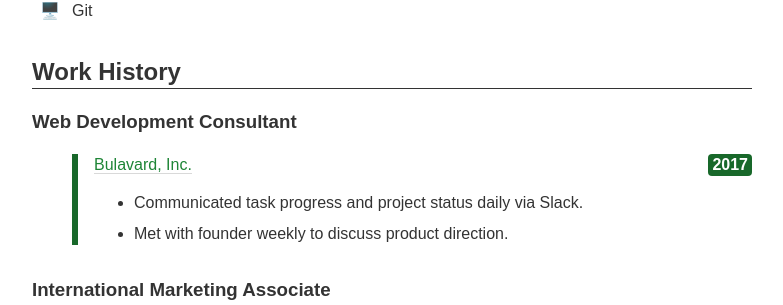
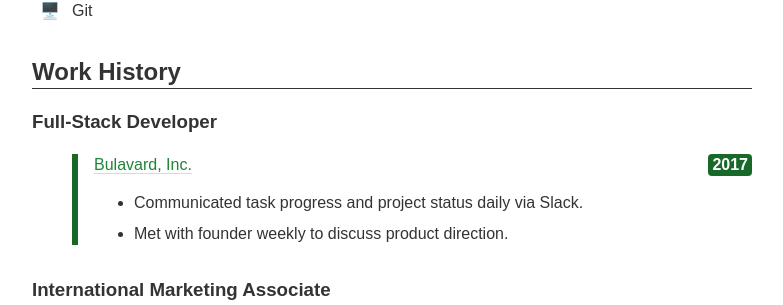
Before and after one commit to rlue/ryanlue.com, a Jekyll site: the page built from about/cv.md, in a window 1280 px wide. Shown: the part 1360-1665 px from the top of the page, without its empty margins (248-1031 px from the left). Built offline with Jekyll 4.4.1, drawn with Linux system fonts in a browser that asks for light colours.

Commit message:
Update job description in CV

```diff
--- a/about/cv.md
+++ b/about/cv.md
@@ -77,7 +77,7 @@ Skills
 Work History
 ------------
 
-### Web Development Consultant
+### Full-Stack Developer
 {: .work-history__position }
 
 * <div class="work-history__tenure">2017</div>
```
